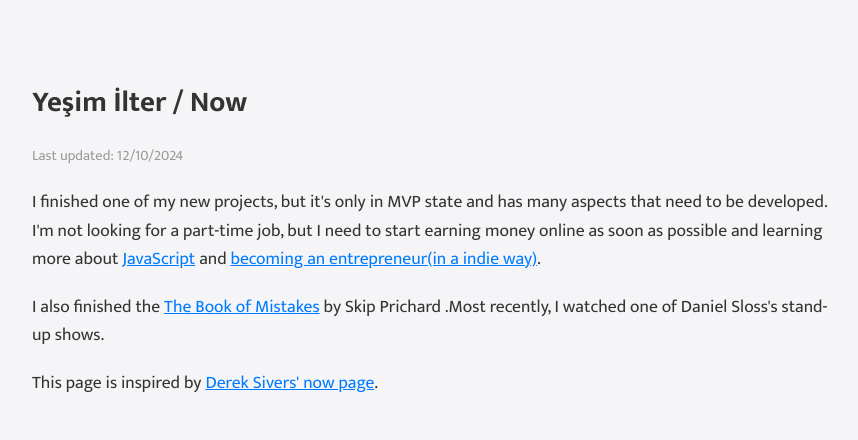
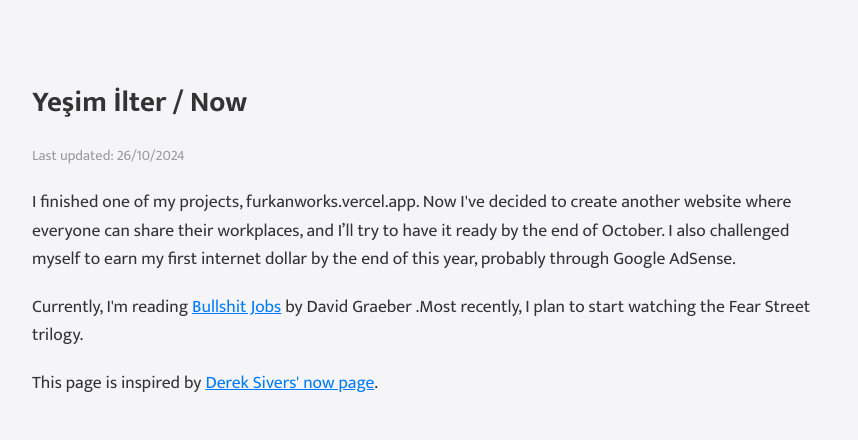
Before and after one commit to ysmltr/yesimilter, a plain HTML site: page now.html in a window 1280 px wide. Shown: the whole page, without its empty margins (208-1066 px from the left). Drawn offline with Linux system fonts and the light colour scheme.

Commit message:
update the now page

```diff
--- a/now.html
+++ b/now.html
@@ -55,11 +55,11 @@
 
     <div class="container">
         <h1>Yeşim İlter / Now</h1>
-        <p class="last-updated">Last updated: 12/10/2024</p>
+        <p class="last-updated">Last updated: 26/10/2024</p>
 
-        <p>I finished one of my new projects, but it's only in MVP state and has many aspects that need to be developed. I'm not looking for a part-time job, but I need to start earning money online as soon as possible and learning more about <a href="https://eloquentjavascript.net">JavaScript</a> and <a href="https://simplystatedmedia.com/what-is-an-indiepreneur/#:~:text=“A%20person%20who%20starts%20a,”%20—%20merriam-webster.com">becoming an entrepreneur(in a indie way)</a>.</p>
+        <p>I finished one of my projects, furkanworks.vercel.app. Now I've decided to create another website where everyone can share their workplaces, and I’ll try to have it ready by the end of October. I also challenged myself to earn my first internet dollar by the end of this year, probably through Google AdSense.</p>
 
-        <p>I also finished the <a href="https://www.amazon.com/Book-Mistakes-Secrets-Creating-Successful/dp/1478970901" target="_blank">The Book of Mistakes</a> by Skip Prichard .Most recently, I watched one of Daniel Sloss's stand-up shows.</p>
+        <p>Currently, I'm reading <a href="https://www.amazon.com/Book-Mistakes-Secrets-Creating-Successful/dp/1478970901" target="_blank">Bullshit Jobs</a> by David Graeber .Most recently, I plan to start watching the Fear Street trilogy.</p>
 
         <p>This page is inspired by <a href="https://sive.rs/now" target="_blank">Derek Sivers' now page</a>.</p>
     </div>
```
